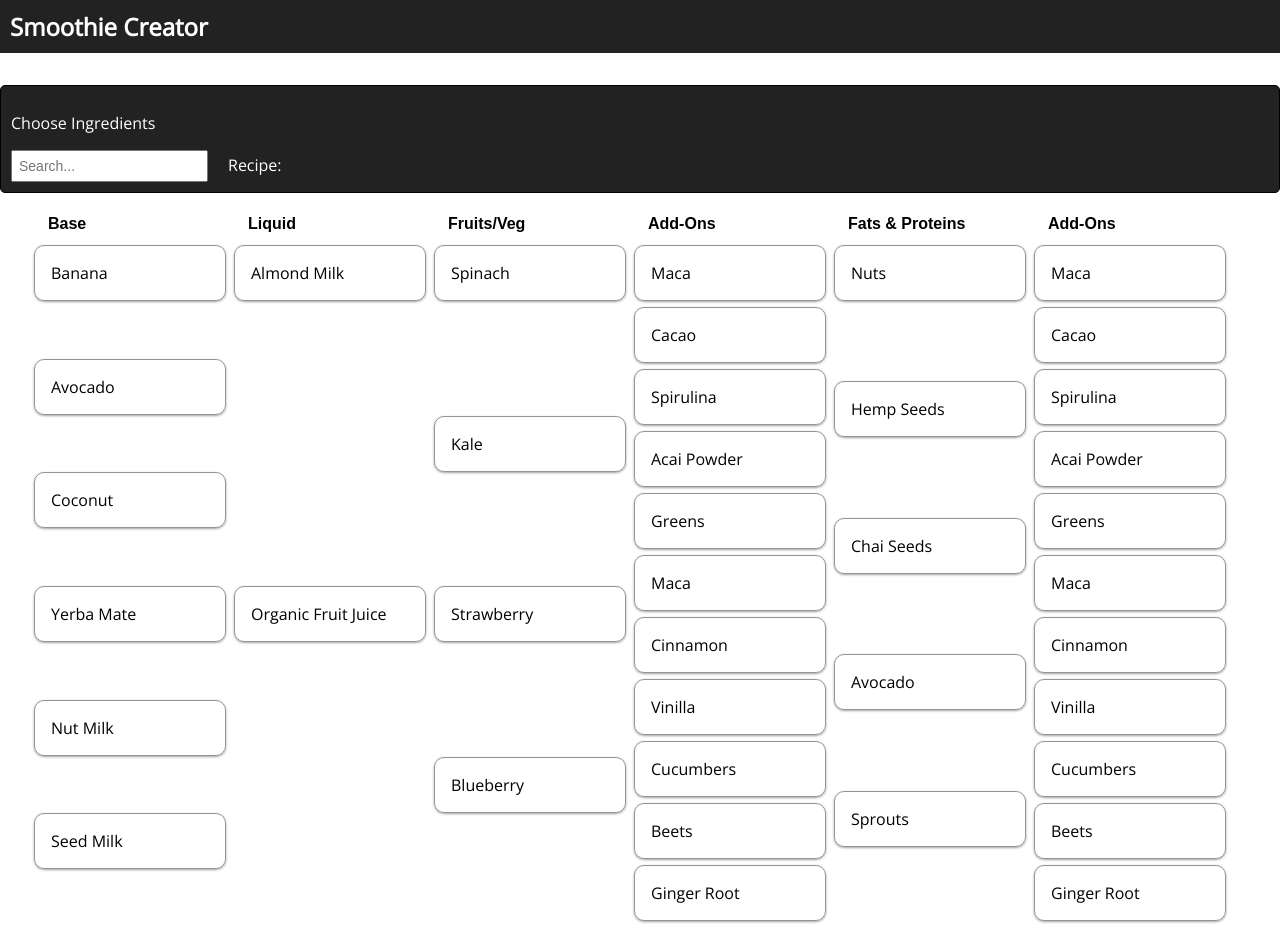
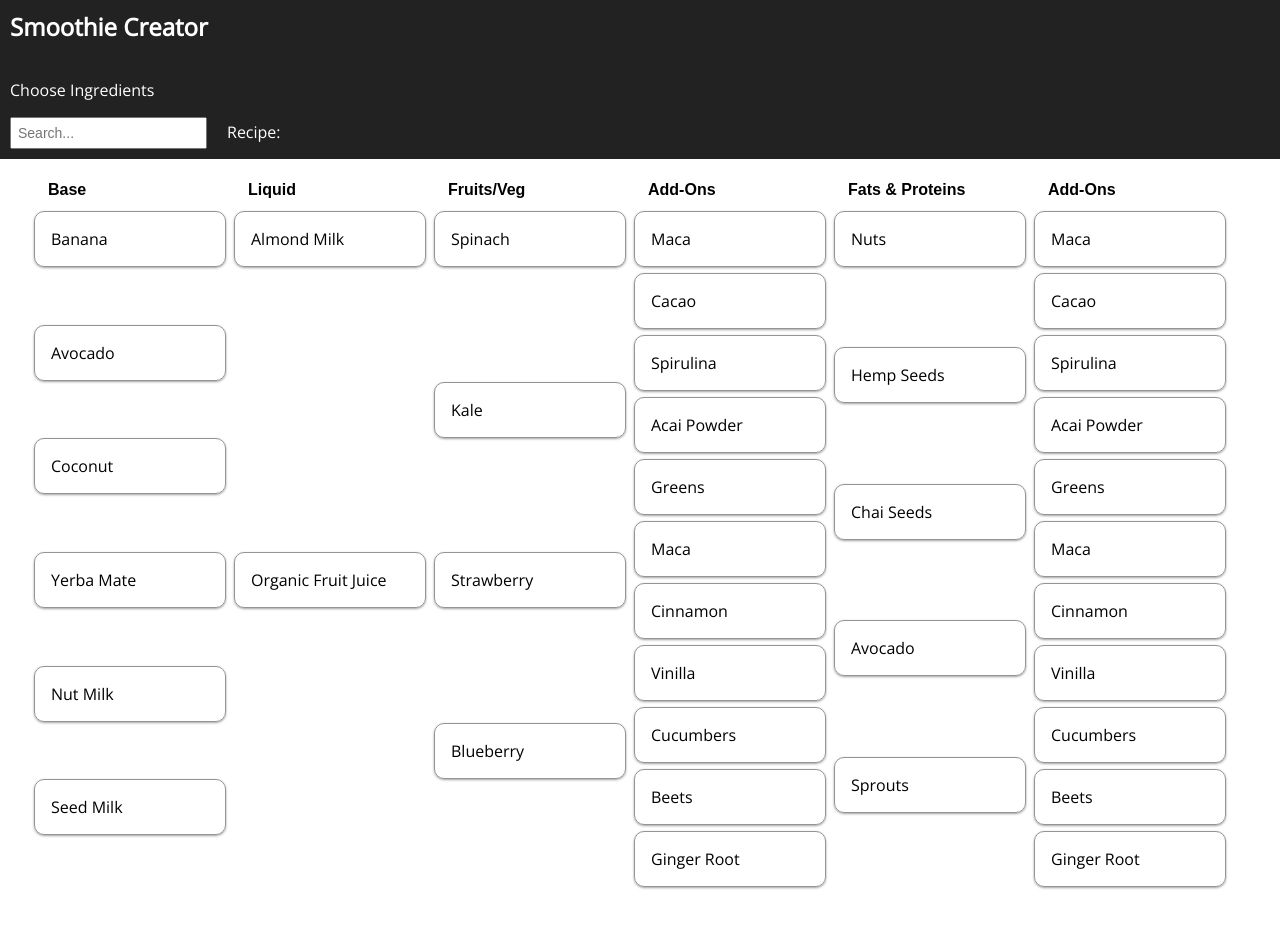
Before and after one commit to djedynak259/react-smoothie-app, a React (Create React App) app: page / in a window 1280 px wide. After the commit the page ends 893 px from the top, so only its background shows below. Built offline with nearby package versions, Linux system fonts and the light colour scheme; a web font is replaced by a local one.

Commit message:
edits to styles again

```diff
--- a/src/App.css
+++ b/src/App.css
@@ -1,5 +1,4 @@
 .App {
-
 }
 
 .App-logo {
@@ -11,7 +10,7 @@
   background-color: #222;
   padding: 10px;
   color: white;
-  margin-bottom: 2.5%;
+  /*margin-bottom: 2.5%;*/
 }
 
 .App-header h2 {
@@ -32,8 +31,8 @@
 }
 
 .actionWrapper {
-  border: 1px solid;
-  border-radius: 5px;
+  /*border: 1px solid;*/
+  /*border-radius: 5px;*/
   padding: 10px;
   background-color: #222;
 }
```
